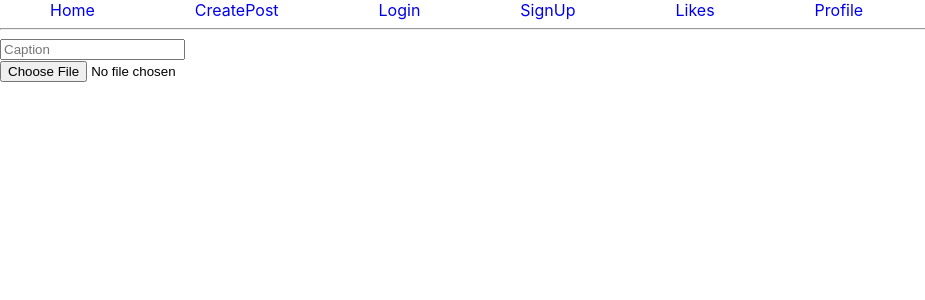
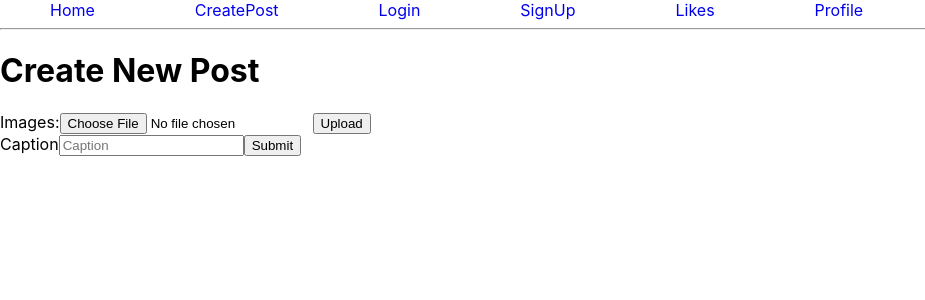
Before and after one commit to meikeetan/purrfectpost-fe, a React (Create React App) app: page /CreatePost in a window 1280 px wide. Shown: the top 300 px of the page, without its empty margins (0-925 px from the left). Built offline with nearby package versions, Linux system fonts and the light colour scheme.

Commit message:
updated CreatePpost.jsx, utilities

```diff
--- a/src/pages/CreatePost.jsx
+++ b/src/pages/CreatePost.jsx
@@ -1,11 +1,98 @@
-function CreatePost (){
-    return(
+import { useState } from "react";
+import { createPost, imageUpload } from "../utilities/apis";
+
+function CreatePost() {
+  const [newPost, setNewPost] = useState({
+    caption: "",
+    images: [],
+  });
+  function handleChange(evt) {
+    if (evt.target.name === "images") {
+      setNewPost({ ...newPost, images: Array.from(evt.target.files) });
+    } else {
+      setNewPost({ ...newPost, [evt.target.name]: evt.target.value });
+    }
+  }
+  async function handleSubmit(evt) {
+    evt.preventDefault();
+    try {
+      createPost(newPost);
+      alert('Post created!')
+      setNewPost({
+        caption: "",
+        images: [],
+      })
+      setFile(null);
+      document.getElementById('fileInput').value = '';
+
+    } catch (error) {
+      console.log(error);
+    }
+  }
+
+  const [file, setFile] = useState();
+
+  async function handleUpload() {
+    const formData = new FormData();
+    formData.append("image", file);
+
+    try {
+      const response = await imageUpload(formData);
+      const imageUrl = response.data;
+      setNewPost({
+        ...newPost,
+        images: [...newPost.images, imageUrl],
+      });
+      if(imageUrl){
+      alert("Image attached. Please submit your form!")
+      console.log(imageUrl);}
+    } catch (error) {
+      console.error("Image uploading failed.", error);
+    }
+  }
+
+  return (
+    <div className="create-Post-container">
+    <h1>Create New Post</h1>
+    <form onSubmit={handleSubmit}>
+      <div>
+        <label htmlFor="fileInput">Images:</label>
+        <input
+          id="fileInput"
+          type="file"
+          accept="image/*"
+          onChange={(e) => setFile(e.target.files[0])}
+        />
+        <button type="button" onClick={handleUpload}>
+          Upload
+        </button>
+      </div>
+      {newPost.images.length > 0 && (
         <div>
-            <input placeholder='Caption'></input>
-            <br/>
-            <input type="file"></input>
+          <h3>Uploaded Images:</h3>
+          <ul>
+            {newPost.images.map((image, index) => (
+              <li className="uploaded-image" key={index}>{image}</li>
+            ))}
+          </ul>
         </div>
-    )
+      )}
+
+<label>
+        Caption
+        <input
+          placeholder="Caption"
+          name="caption"
+          type="text"
+          value={newPost.caption}
+          onChange={handleChange}
+        />
+      </label>
+
+      <button type="submit">Submit</button>
+    </form>
+  </div>
+);
 }
 
 export default CreatePost
--- a/src/utilities/apis.js
+++ b/src/utilities/apis.js
@@ -1,44 +1,65 @@
+import sendRequest from "./send-request";
 import axios from "axios";
 
-const baseURL = "http://localhost:5001/api";
-const api = axios.create({
-    baseURL,
-    withCredentials: true,
-  });
+const BASE_URL = "http://localhost:5001/api";
+// const api = axios.create({
+//     baseURL,
+//     withCredentials: true,
+//   });
 
-export const userSignup = async (userData) => {
-    try {
-        const response = await api.post(`${baseURL}/users`, userData);
-        console.log("Signup Response:", response);
+// export const userSignup = async (userData) => {
+//     try {
+//         const response = await api.post(`${baseURL}/users`, userData);
+//         console.log("Signup Response:", response);
 
-      const token = response.data.token;
-      if (!token) {
-        throw new Error("Token not found in signup response headers");
-      }
-      localStorage.setItem("token", token);
-      console.log(
-        "Token stored in local storage:",
-        localStorage.getItem("token")
-      );
-      const user = response.data.user;
-      return { token, user };
-    } catch (error) {
-      console.error("Signup failed:", error);
-      throw new Error("Signup failed");
-    }
-  }
+//       const token = response.data.token;
+//       if (!token) {
+//         throw new Error("Token not found in signup response headers");
+//       }
+//       localStorage.setItem("token", token);
+//       console.log(
+//         "Token stored in local storage:",
+//         localStorage.getItem("token")
+//       );
+//       const user = response.data.user;
+//       return { token, user };
+//     } catch (error) {
+//       console.error("Signup failed:", error);
+//       throw new Error("Signup failed");
+//     }
+//   }
 
-  export const userLogin = async (userData) => {
-    try {
-      console.log(userData)
-      const response = await api.post(`/users/login`, userData);
-      console.log("Login Response:", response);
-      const token = response.data.token;
-      const user = response.data.user;
-      localStorage.setItem("token", token);
-      return { token, user };
-    } catch (error) {
-      console.error("Login failed:", error);
-      throw new Error("Login failed");
-    }
-  };
+export function userSignup(userInput) {
+  return sendRequest(`${BASE_URL}/users`, 'POST', userInput)
+}
+
+  // export const userLogin = async (userData) => {
+  //   try {
+  //     console.log(userData)
+  //     const response = await api.post(`/users/login`, userData);
+  //     console.log("Login Response:", response);
+  //     const token = response.data.token;
+  //     const user = response.data.user;
+  //     localStorage.setItem("token", token);
+  //     return { token, user };
+  //   } catch (error) {
+  //     console.error("Login failed:", error);
+  //     throw new Error("Login failed");
+  //   }
+  // };
+
+  export function userLogin(userInput) {
+    return sendRequest(`${BASE_URL}/users/login`, 'POST', userInput)
+}
+
+export function createPost(userInput) {
+  return sendRequest(`${BASE_URL}/post/create`, 'POST', userInput)
+}
+
+export async function imageUpload(formData){
+  const response = await axios.post(
+      `${BASE_URL}/upload/image`,
+      formData
+    )
+    return response;
+}
--- /dev/null
+++ b/src/utilities/send-request.js
@@ -0,0 +1,17 @@
+// import { getToken } from './users-service';
+
+export default async function sendRequest(url, method = 'GET', payload = null) {
+  const options = { method };
+  if (payload) {
+    options.headers = { 'Content-Type': 'application/json' };
+    options.body = JSON.stringify(payload);
+  }
+//   const token = getToken();
+//   if (token) {
+//     options.headers = options.headers || {};
+//     options.headers.Authorization = `Bearer ${token}`;
+//   }
+  const res = await fetch(url, options);
+  if (res.ok) return res.json();
+  throw new Error('Bad Request');
+}
```
